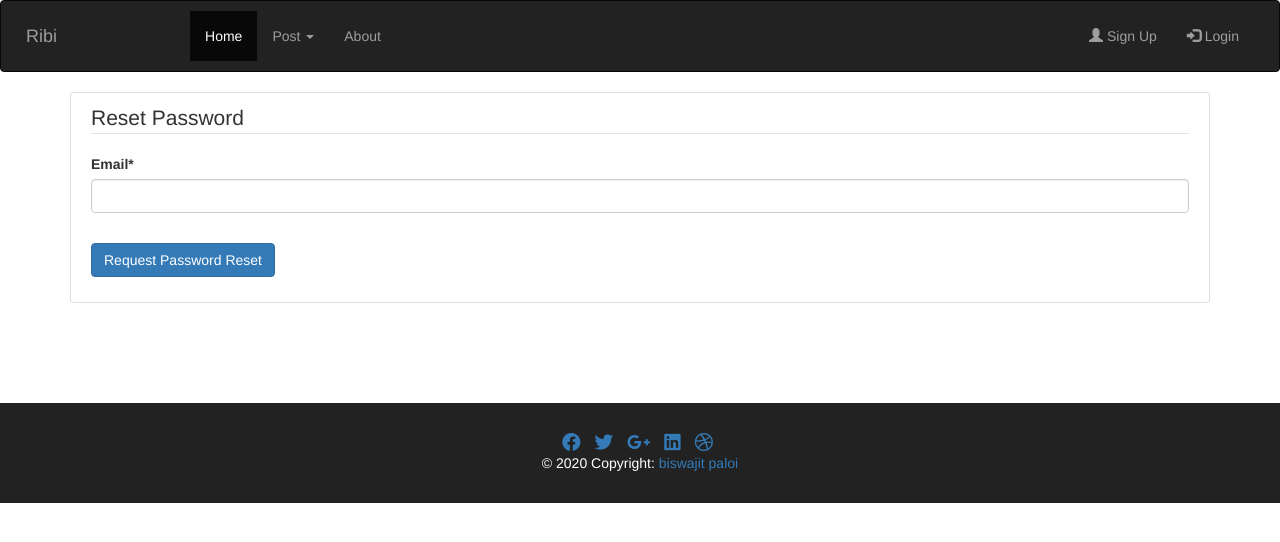
After one commit to biswajit955/django_blog, a Django app: page /password-reset/ in a window 1280 px wide. The commit adds this page. Shown: the top 542 px of the page. Run offline with Django 3.2, Linux system fonts and the light colour scheme; some libraries are stand-ins or nearby versions.

Commit message:
add pasword reset

```diff
--- a/blog/templates/blog/post_delete.html
+++ b/blog/templates/blog/post_delete.html
@@ -4,10 +4,13 @@
         <form class="w-50 p-3" method="POST">
             {% csrf_token %}
             <fieldset class="form-group">
-                <legend class="border-bottom mb-4">Join Today</legend>
+                <legend class="border-bottom mb-4">Delete Post</legend>
             </fieldset>
             <div class="form-group">
+                <h3>Are you sure for delete post</h3>
+                <br>
                 <button class="btn btn-danger" type="submit">Delete</button>
+                <a style="margin-left: 20px;" class="btn btn-primary"  href="{%url 'post-detail' object.id%}">Back</a>
             </div>
         </form>
         </div>
--- a/blog/urls.py
+++ b/blog/urls.py
@@ -4,7 +4,8 @@ from .views import (
     PostDetailview,
     PostCreateView,
     PostUpdateView,
-    PostDeleteView
+    PostDeleteView,
+    about
 )
 
 urlpatterns = [
@@ -13,4 +14,5 @@ urlpatterns = [
     path('post/create', PostCreateView.as_view(), name='post-create'),
     path('post/<int:pk>/update', PostUpdateView.as_view(), name='post-update'),
     path('post/<int:pk>/delete', PostDeleteView.as_view(), name='post-delete'),
+    path('about/', about, name='about'),
 ]
--- a/blog/views.py
+++ b/blog/views.py
@@ -22,8 +22,7 @@ def home(request):
 
 
     context = {
-        'posts': post_list ,
-        'page': pages
+        'posts': post_list
     }
     return render(request, 'blog/home.html', context)
 
@@ -36,7 +35,7 @@ class PostListView(ListView):
     template_name = 'blog/home.html'
     context_object_name = 'posts'
     ordering = ['-date_posted']
-    paginate_by = 2
+    paginate_by = 5
 
 class PostDetailview(DetailView):
     model = Post
--- a/django_project/urls.py
+++ b/django_project/urls.py
@@ -24,12 +24,19 @@ from django.conf.urls.static import static
 urlpatterns = [
     path('admin/', admin.site.urls,name='admin'),
     path('', include('blog.urls')),
-    path('about/', blog_views.about, name='about'),
+
+    # #############  users_app          #####################
     path('register/', user_views.register, name='register'),
     path('login/', auth_views.LoginView.as_view(template_name='users/login.html'), name='login'),
     path('logout/', auth_views.LogoutView.as_view(template_name='users/logout.html'), name='logout'),
+    #password_reset
+    path('password-reset/',auth_views.PasswordResetView.as_view(template_name='users/password_reset.html'),name='password_reset'),
+    path('password-reset/done/',auth_views.PasswordResetDoneView.as_view(template_name='users/password_reset_done.html'),name='password_reset_done'),
+    path('password-reset-confirm/<uidb64>/<token>/',auth_views.PasswordResetConfirmView.as_view(template_name='users/password_reset_Confirm.html'),name='password_reset_confirm'),
+    path('password-reset-complete/',auth_views.PasswordResetCompleteView.as_view(template_name='users/password_reset_complete.html'),name='password_reset_complete'),
+    #for profile
     path('profile/', user_views.profile, name='profile'),
-    #this rouat for any whit out login user dont't open post-cerate page.
+    #this rouat for any with out login user dont't open post-cerate page.
     path('accounts/login/', auth_views.LoginView.as_view(template_name='users/login.html'), name='account-login'),
 ]
 
--- a/users/templates/users/login.html
+++ b/users/templates/users/login.html
@@ -14,7 +14,9 @@
         </form>
         <div class="border-top pt-3">
             <small class="font-weight-bold">
-                Already Have An Account? <a class="ml-2" href="{%url 'register'%}">Sign In</a>
+
+                 <a class="ml-2" href="{%url 'password_reset'%}">  Forgot password?</a>
+
             </small>
         </div>
     </div>
--- /dev/null
+++ b/users/templates/users/password_reset.html
@@ -0,0 +1,18 @@
+{% extends "blog/base.html" %}
+{% load crispy_forms_tags %}
+{% block content %}
+    <div class="content-section">
+        <form method="POST">
+            {% csrf_token %}
+            <fieldset class="form-group">
+                <legend class="border-bottom mb-4">Reset Password</legend>
+                {{ form|crispy }}
+            </fieldset>
+            <div class="form-group">
+
+                <button  class="btn btn-primary" type="submit"> Request Password Reset</button>
+
+            </div>
+        </form>
+    </div>
+{% endblock content %}
--- /dev/null
+++ b/users/templates/users/password_reset_done.html
@@ -0,0 +1,6 @@
+{% extends "blog/base.html" %}
+{% block content %}
+    <div class="alert alert-info">
+        An email has been sent with instructions to reset your password
+    </div>
+{% endblock content %}
```
Also changed, not shown: blog/templates/blog/home.html (+9 -3 lines), django_project/settings.py (+7 -0 lines), users/templates/users/password_reset_Confirm.html (added, +16 -0 lines), users/templates/users/password_reset_complete.html (added, +7 -0 lines), blog/templates/new.html (deleted), db.sqlite3.
